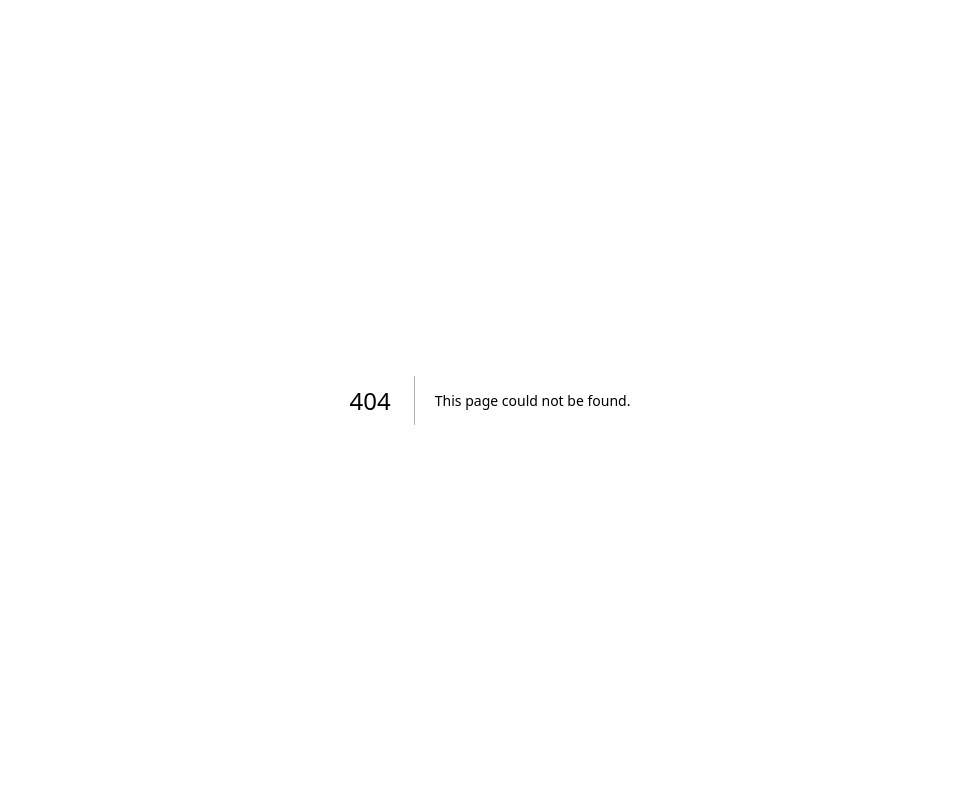
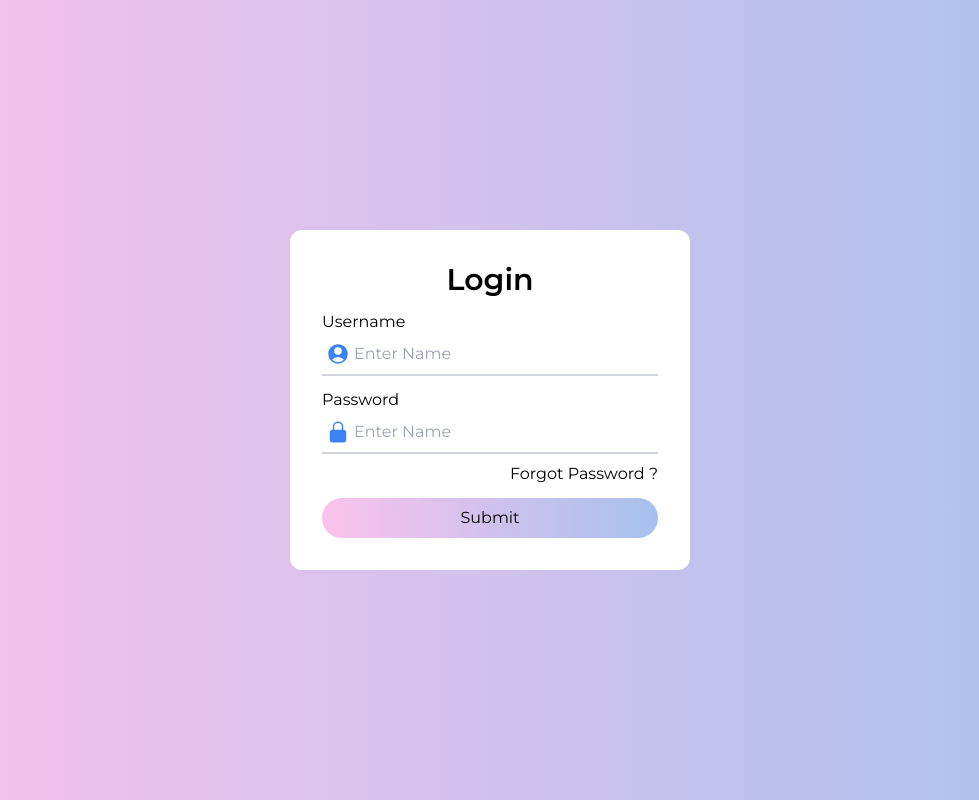
Before and after one commit to Girilaxman000/ecommerce-client, a Next.js app: page /login in a window 1280 px wide. Before the commit this address had no page. Shown: the whole page, without its empty margins (150-1129 px from the left). Built offline with nearby package versions, Linux system fonts and the light colour scheme.

Commit message:
setup login page

```diff
--- a/package.json
+++ b/package.json
@@ -9,6 +9,7 @@
     "lint": "next lint"
   },
   "dependencies": {
+    "@heroicons/react": "^2.0.15",
     "@next/font": "13.1.6",
     "@types/node": "18.11.18",
     "@types/react": "18.0.27",
--- a/pages/api/hello.ts
+++ /dev/null
@@ -1,13 +0,0 @@
-// Next.js API route support: https://nextjs.org/docs/api-routes/introduction
-import type { NextApiRequest, NextApiResponse } from 'next'
-
-type Data = {
-  name: string
-}
-
-export default function handler(
-  req: NextApiRequest,
-  res: NextApiResponse<Data>
-) {
-  res.status(200).json({ name: 'John Doe' })
-}
--- a/pages/index.tsx
+++ b/pages/index.tsx
@@ -5,7 +5,10 @@ const inter = Inter({ subsets: ["latin"] });
 export default function Home() {
   return (
     <>
-      <div className="hello-world">Hello World!</div>
+      <div className="hello-world">
+        1. User Register 2. User Login (can change password) 3. User receives
+        jwt token and needs to pass as bearer token for authorization
+      </div>
     </>
   );
 }
--- /dev/null
+++ b/pages/login.tsx
@@ -0,0 +1,64 @@
+import Link from "next/link";
+import {
+  BeakerIcon,
+  LockClosedIcon,
+  UserCircleIcon,
+} from "@heroicons/react/24/solid";
+
+const Login = () => {
+  return (
+    <div className="h-[100vh] flex justify-center items-center bg-gradient-to-r from-[#fbc2eb] to-[#a6c1ee]">
+      <div className="bg-white p-8 rounded-xl w-[400px]">
+        <h1 className="text-center text-3xl font-bold ">Login</h1>
+        <div className="mt-3 flex flex-col gap-3">
+          <div className="gap-5">
+            <label
+              htmlFor="name"
+              className={` left-4 transition-all duration-300 pointer-events-none`}
+            >
+              Username
+            </label>
+            <div className="relative">
+              <UserCircleIcon className="h-6 w-6 text-blue-500 absolute top-[8px] left-1" />
+              <input
+                type="text"
+                id="name"
+                name="name"
+                placeholder="Enter Name"
+                className={`w-full py-2 pr-2 pl-8 border-b-2  border-gray-300 focus:outline-none focus:border-indigo-500 `}
+              />
+            </div>
+          </div>
+          <div className="">
+            <label
+              htmlFor="name"
+              className={` left-4 transition-all duration-300 pointer-events-none`}
+            >
+              Password
+            </label>
+            <div className="relative">
+              <LockClosedIcon className="h-6 w-6 text-blue-500 absolute top-[8px] left-1" />
+              <input
+                type="password"
+                id="password"
+                name="password"
+                placeholder="Enter Name"
+                className={`w-full py-2  pr-2 border-b-2 pl-8  border-gray-300 focus:outline-none  focus:border-indigo-500  `}
+              />
+            </div>
+            <Link href="/change-password" className="block text-right mt-2">
+              Forgot Password ?
+            </Link>
+          </div>
+          <button className="w-full p-2 bg-gradient-to-r from-[#fbc2eb] to-[#a6c1ee] rounded-3xl">
+            Submit
+          </button>
+        </div>
+
+        <div></div>
+      </div>
+    </div>
+  );
+};
+
+export default Login;
--- /dev/null
+++ b/pages/register.tsx
@@ -0,0 +1,17 @@
+import Link from "next/link";
+
+const Register = () => {
+  return (
+    <>
+      <h1>Register</h1>
+      <input type="text" placeholder="Enter Name" />
+      <input type="text" placeholder="Password" />
+      <button>Submit</button>
+      <div>
+        <Link href="/change-password">Change Password</Link>
+      </div>
+    </>
+  );
+};
+
+export default Register;
--- a/styles/globals.css
+++ b/styles/globals.css
@@ -1,3 +1,4 @@
+@import url("https://fonts.googleapis.com/css2?family=Montserrat:wght@300;400;500;600&family=Roboto+Serif:opsz,wght@8..144,200;8..144,300;8..144,400;8..144,600&display=swap");
 @tailwind base;
 @tailwind components;
 @tailwind utilities;
@@ -5,3 +6,7 @@
 .hello-world {
   @apply text-[10px] text-green-600 p-2;
 }
+
+html body {
+  font-family: "Montserrat", sans-serif;
+}
```
Also changed, not shown: 1 other file (tests, documents, lock files or other folders).
